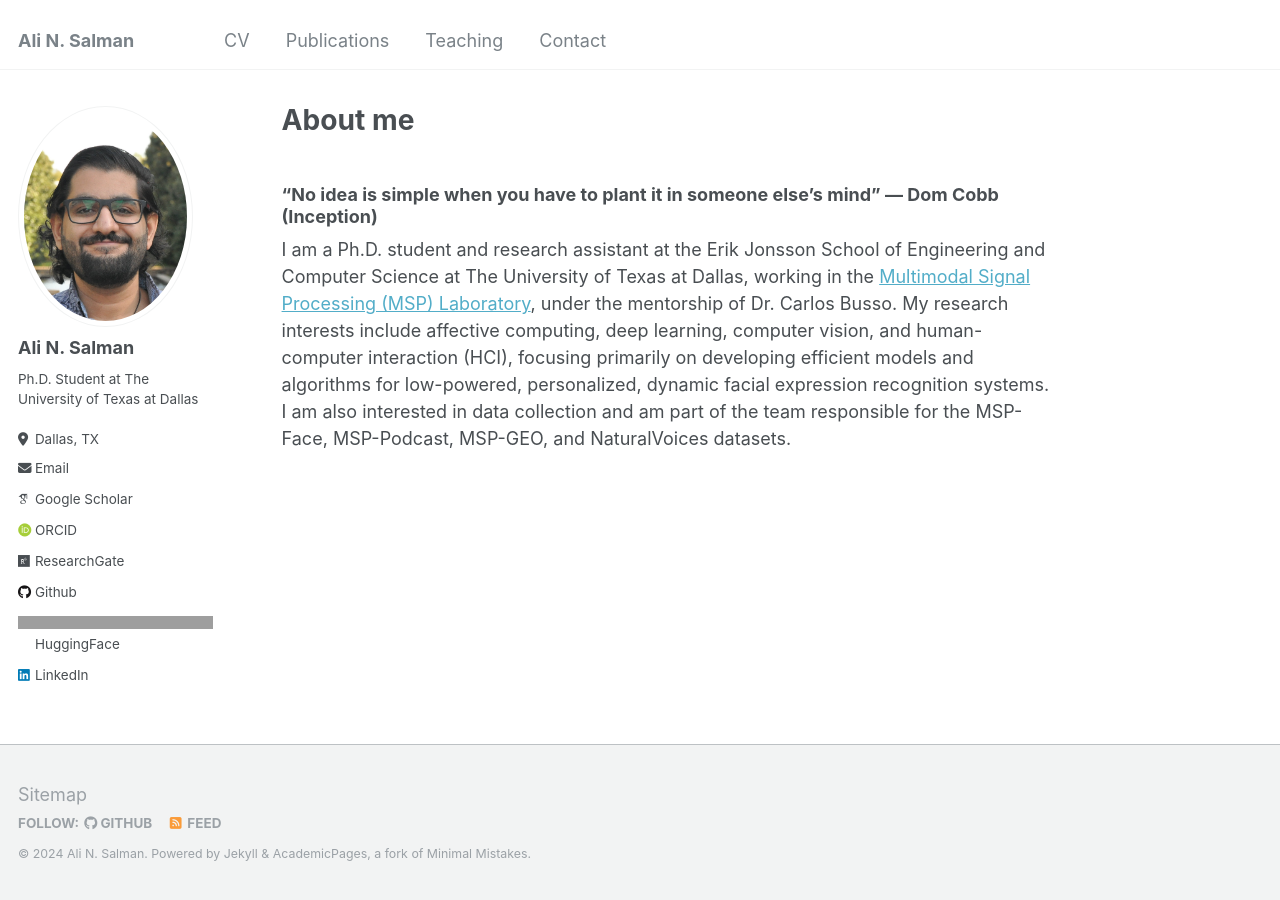
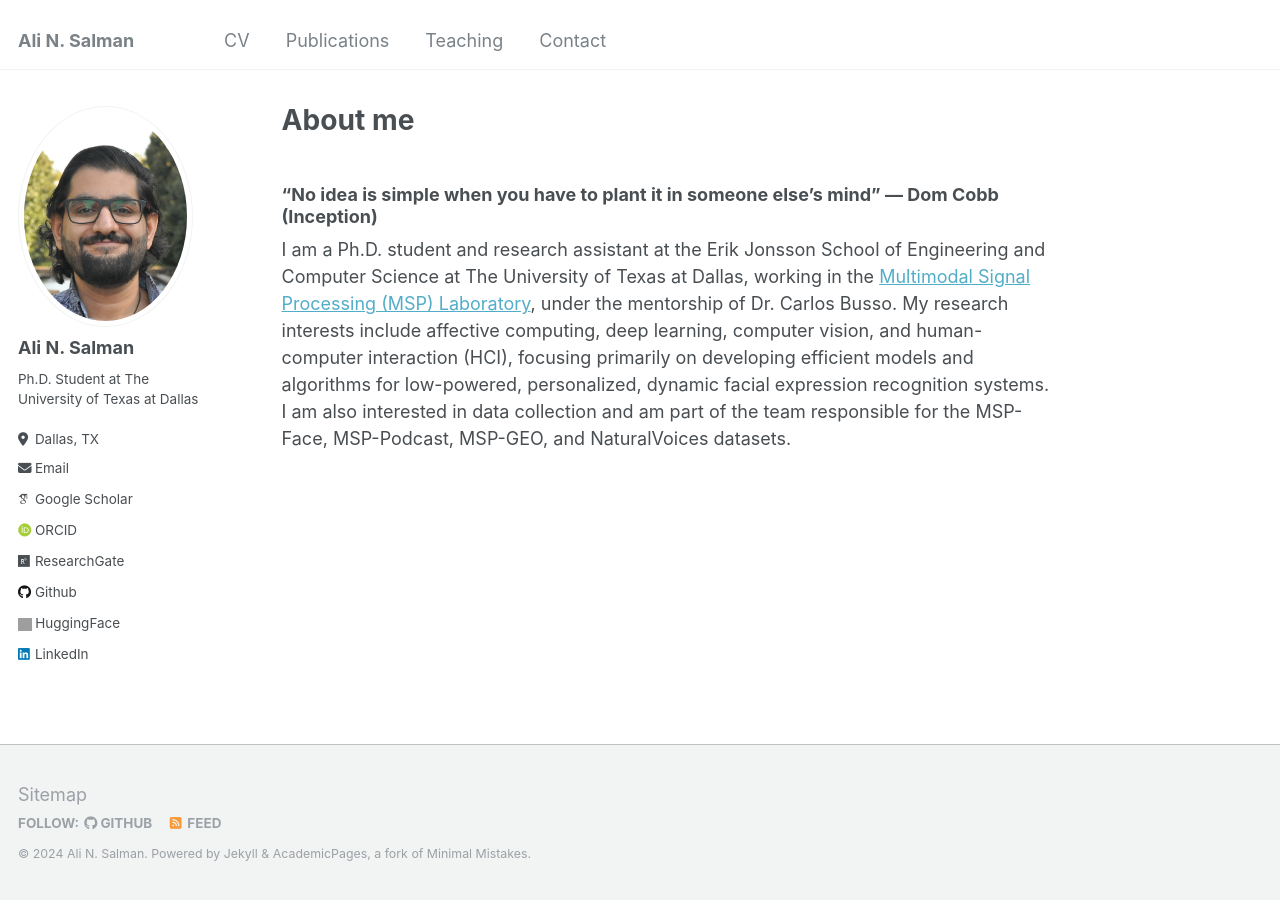
Before and after one commit to 3loi/3loi, a Jekyll site: the page built from _pages/about.md, in a window 1280 px wide. Built offline with Jekyll 4.4.1, drawn with Linux system fonts in a browser that asks for light colours; some web fonts are replaced; grey boxes are pictures that could not be loaded.

Commit message:
Update author-profile.html

```diff
--- a/_includes/author-profile.html
+++ b/_includes/author-profile.html
@@ -74,7 +74,7 @@
         <li><a href="https://github.com/{{ author.github }}"><i class="fab fa-fw fa-github icon-pad-right" aria-hidden="true"></i>Github</a></li>
       {% endif %}
       {% if author.huggingface %}
-        <li><img src="https://huggingface.co/front/assets/huggingface_logo.svg" alt="*" style="height: 1em;"><a href="https://HuggingFace.co/{{ author.github }}"><i class="fab fa-fw  icon-pad-right" aria-hidden="true"></i>HuggingFace</a></li>
+        <li> <a href="https://HuggingFace.co/{{ author.github }}"><i class="" aria-hidden="true"></i><img src="https://huggingface.co/front/assets/huggingface_logo.svg" alt="*" style="height: 1em; width: 1em;"> HuggingFace</a></li>
       {% endif %}
       {% if author.kaggle %}
         <li><a href="https://kaggle.com/{{ author.kaggle }}"><i class="fab fa-fw fa-kaggle icon-pad-right" aria-hidden="true"></i>Kaggle</a></li>
```
